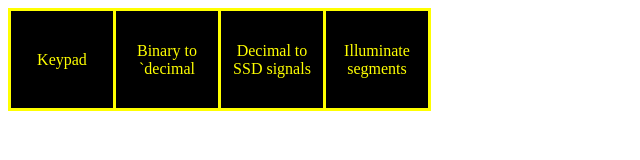
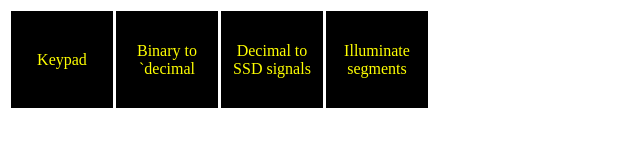
Before and after one commit to Ayomidee/INF1339-WEEK1, a plain HTML site: page docs/V03.html in a window 1280 px wide. Shown: the whole page, without its empty margins (0-640 px from the left). Drawn offline with Linux system fonts and the light colour scheme.

Commit message:
Update V03.html

```diff
--- a/docs/V03.html
+++ b/docs/V03.html
@@ -8,7 +8,7 @@
                   width: 100px;
                   text-align: center;
                   background-color: black;
-                  border-colour: white;
+                  border-color: white;
                   color: yellow;}
       </style>
     </head>
```
